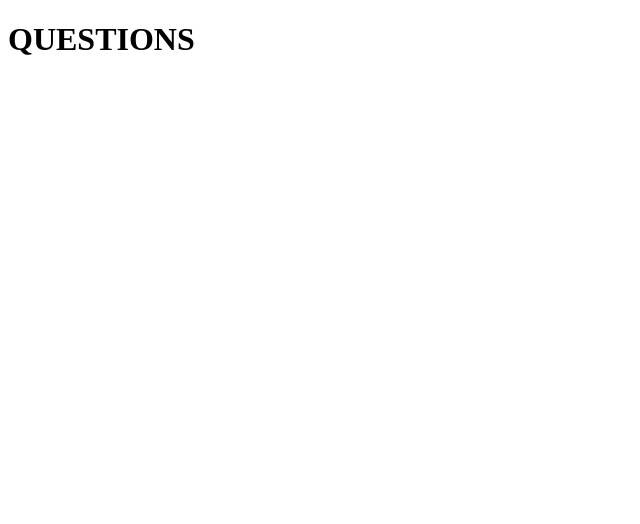
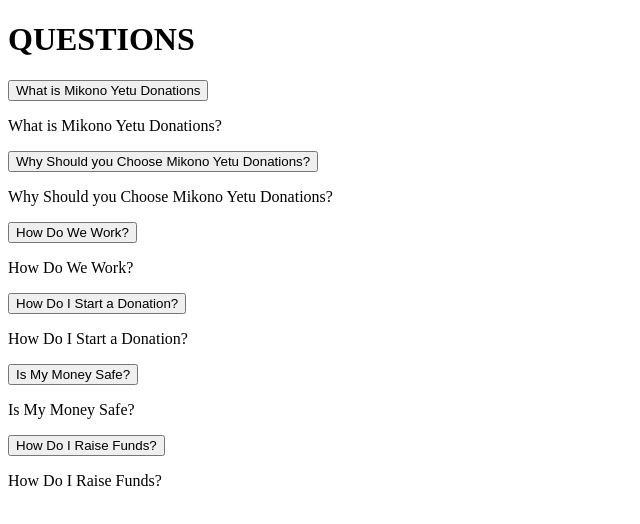
Before and after one commit to marynyambeki/CHARITY-FOUNDATION, a plain HTML site: page questions.html in a window 1280 px wide. Shown: the whole page, without its empty margins (0-640 px from the left). Drawn offline with Linux system fonts and the light colour scheme.

Commit message:
Tab content added to title

```diff
--- a/questions.html
+++ b/questions.html
@@ -7,6 +7,32 @@
     <title>QUESTIONS</title>
 </head>
 <body>
+
     <h1><strong>QUESTIONS</strong></h1>
+    <div id="qstns"  class="tabcontent">
+        <button class="tablink" onclick="openPage(<strong>What is Mikono Yetu Donations</strong>)">What is Mikono Yetu Donations</button>
+        <p>What is Mikono Yetu Donations?</p>
+    </div>
+    <div id="qstns"  class="tabcontent">
+        <button class="tablink" onclick="openPage(<strong>Why Should you Choose Mikono Yetu Donations?</strong>)">Why Should you Choose Mikono Yetu Donations?</button>
+        <p>Why Should you Choose Mikono Yetu Donations?</p>
+    </div>
+    <div id="qstns"  class="tabcontent">
+        <button class="tablink" onclick="openPage(<strong>How Do We Work?</strong>)">How Do We Work?</button>
+        <p>How Do We Work?</p>
+    </div>
+    <div id="qstns"  class="tabcontent">
+        <button class="tablink" onclick="openPage(<strong>How Do I Start a Donation?</strong>)">How Do I Start a Donation?</button>
+        <P>How Do I Start a Donation?</P>
+    </div>
+    <div id="qstns"  class="tabcontent"></div>
+        <button class="tablink" onclick="openPage(<strong>Is My Money Safe?</strong>)">Is My Money Safe?</button>
+        <p>Is My Money Safe?</p>
+    </div>
+    <div id="qstns"  class="tabcontent"></div>
+        <button class="tablink" onclick="openPage(<strong>How Do I Raise Funds?</strong>)">How Do I Raise Funds?</button>
+        <p>How Do I Raise Funds?</p>
+    </div>
+    </div>
 </body>
 </html>
```
